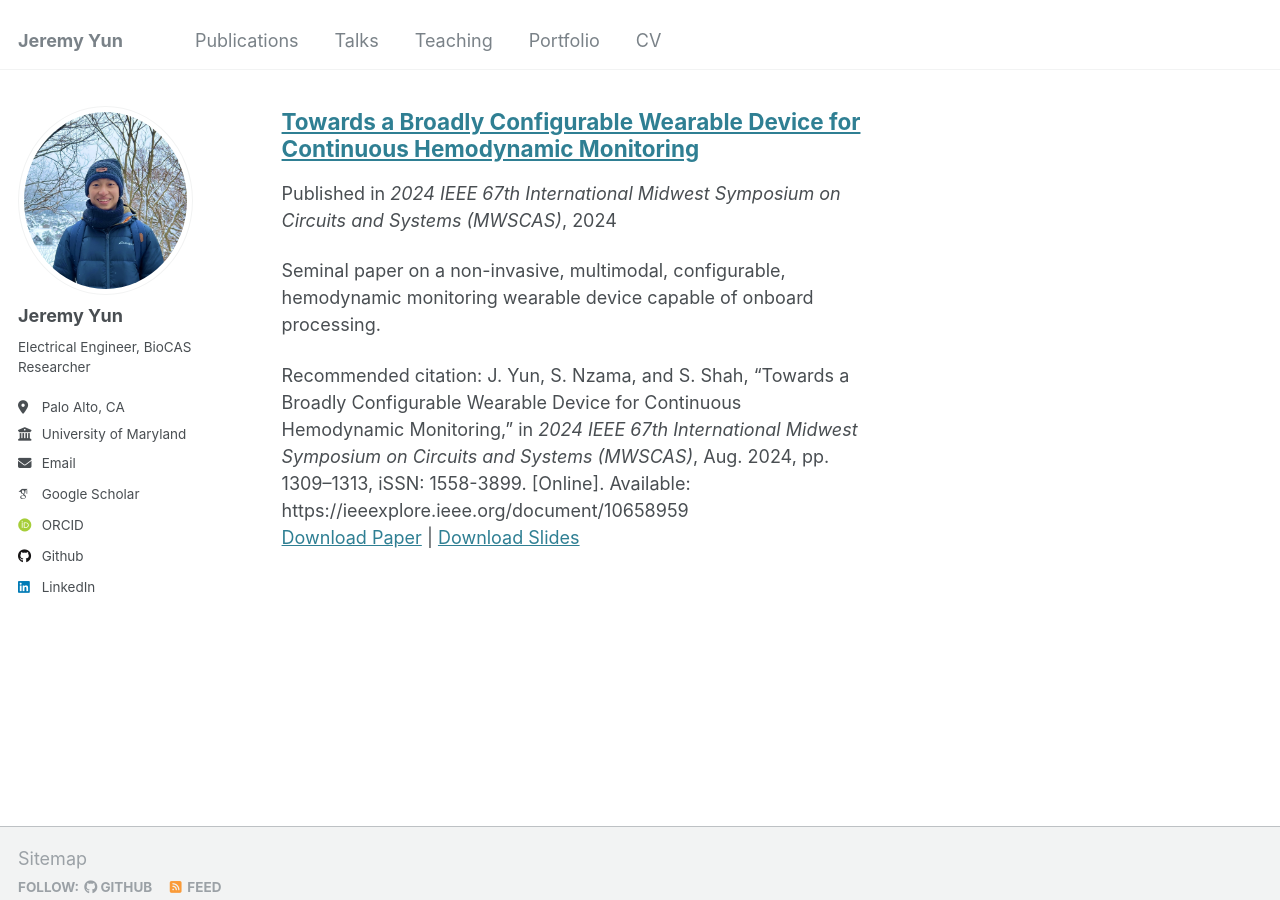
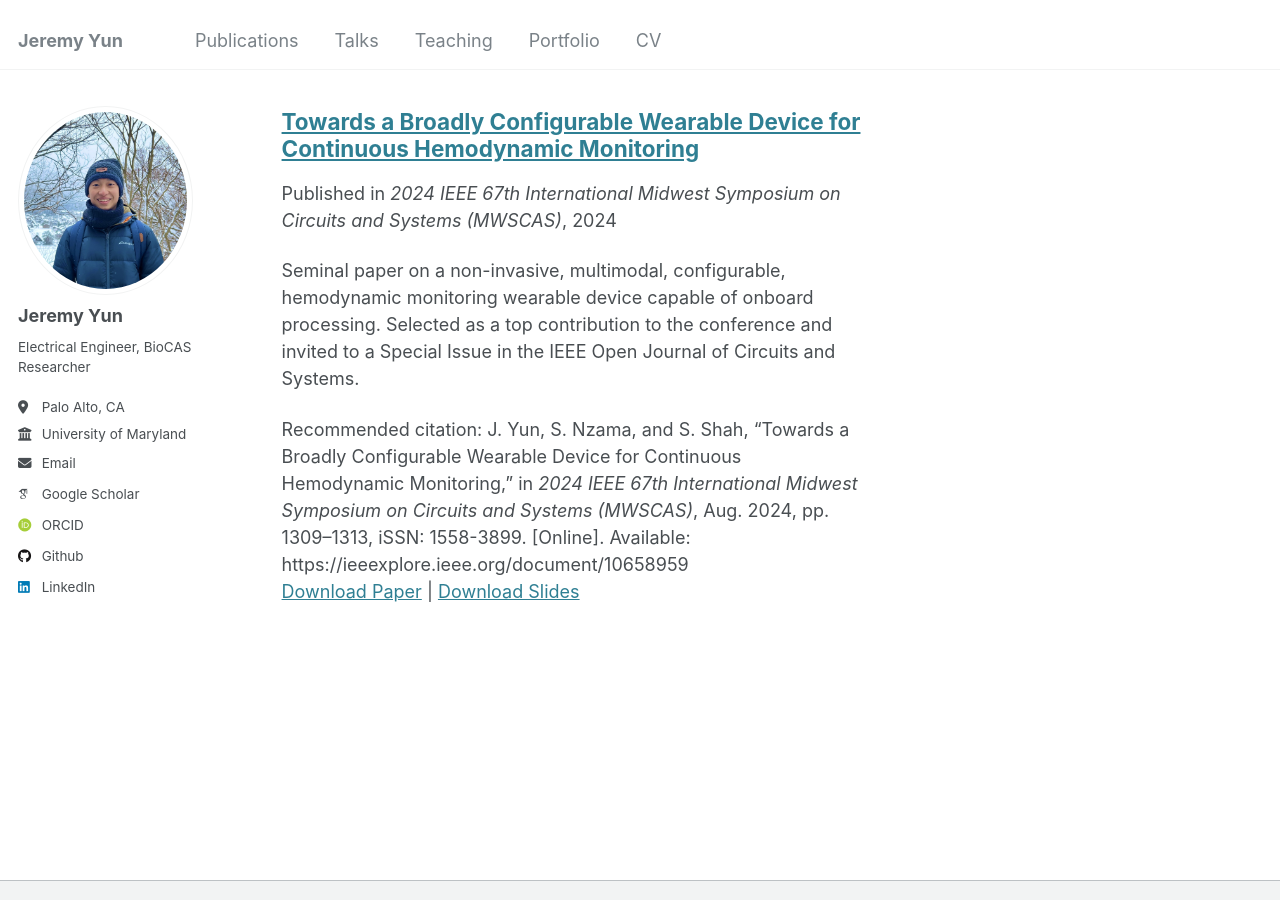
Before and after one commit to JermYeWorm/JermYeWorm.github.io, a Jekyll site: the page built from _pages/publications.html, in a window 1280 px wide and 900 px high, scrolled down 728 px. Built offline with Jekyll 4.4.1, drawn with Linux system fonts in a browser that asks for light colours; some web fonts are replaced.

Commit message:
update mwscas

```diff
--- a/_publications/IEEE_MWSCAS_2024_Paper.md
+++ b/_publications/IEEE_MWSCAS_2024_Paper.md
@@ -3,7 +3,7 @@ title: "Towards a Broadly Configurable Wearable Device for Continuous Hemodynami
 collection: publications
 category: conferences
 permalink: /publication/IEEE_MWSCAS_2024_Paper
-excerpt: 'Seminal paper on a non-invasive, multimodal, configurable, hemodynamic monitoring wearable device capable of onboard processing.'
+excerpt: 'Seminal paper on a non-invasive, multimodal, configurable, hemodynamic monitoring wearable device capable of onboard processing. Selected as a top contribution to the conference and invited to a Special Issue in the IEEE Open Journal of Circuits and Systems.'
 date: 2024-08-11
 venue: '2024 IEEE 67th International Midwest Symposium on Circuits and Systems (MWSCAS)'
 slidesurl: 'http://jermyeworm.github.io/files/IEEE_MWSCAS_2024_Slides.pdf'
```
